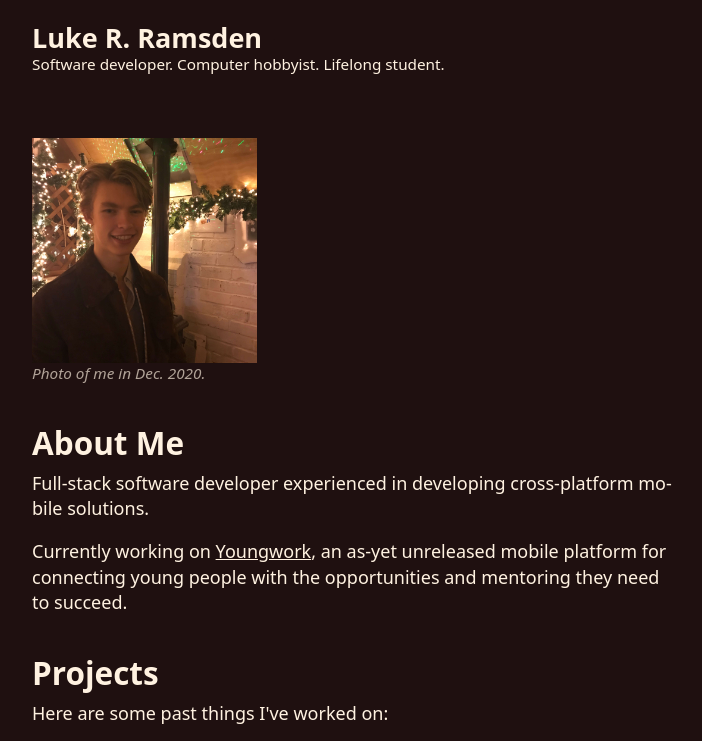
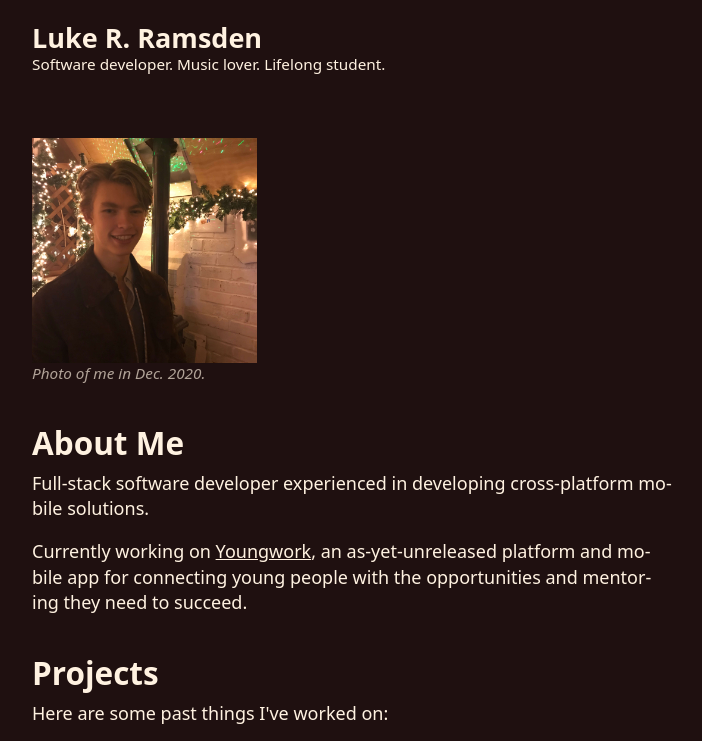
Before and after one commit to lukeramsden/lukeramsden, a website built with Parcel: page src/index.html in a window 1280 px wide. Shown: the top 741 px of the page, without its empty margins (288-990 px from the left). Built offline with nearby package versions, Linux system fonts and the light colour scheme.

Commit message:
Update index.html

```diff
--- a/src/index.html
+++ b/src/index.html
@@ -19,7 +19,7 @@
 <body>
 	<header>
 		<h1>Luke R. Ramsden</h1>
-		<p>Software developer. Computer hobbyist. Lifelong student.</p>
+		<p>Software developer. Music lover. Lifelong student.</p>
 	</header>
 
 	<main>
@@ -32,7 +32,7 @@
 		<article>
 			<h2>About Me</h2>
 			<p>Full-stack software developer experienced in developing cross-platform mobile solutions.</p>
-			<p>Currently working on <u>Youngwork</u>, an as-yet unreleased mobile platform for connecting young people with the opportunities and mentoring they need to succeed.</p>
+			<p>Currently working on <u>Youngwork</u>, an as-yet-unreleased platform and mobile app for connecting young people with the opportunities and mentoring they need to succeed.</p>
 			<h2>Projects</h2>
 			<p>Here are some past things I've worked on:</p>
 			<dl>
```
